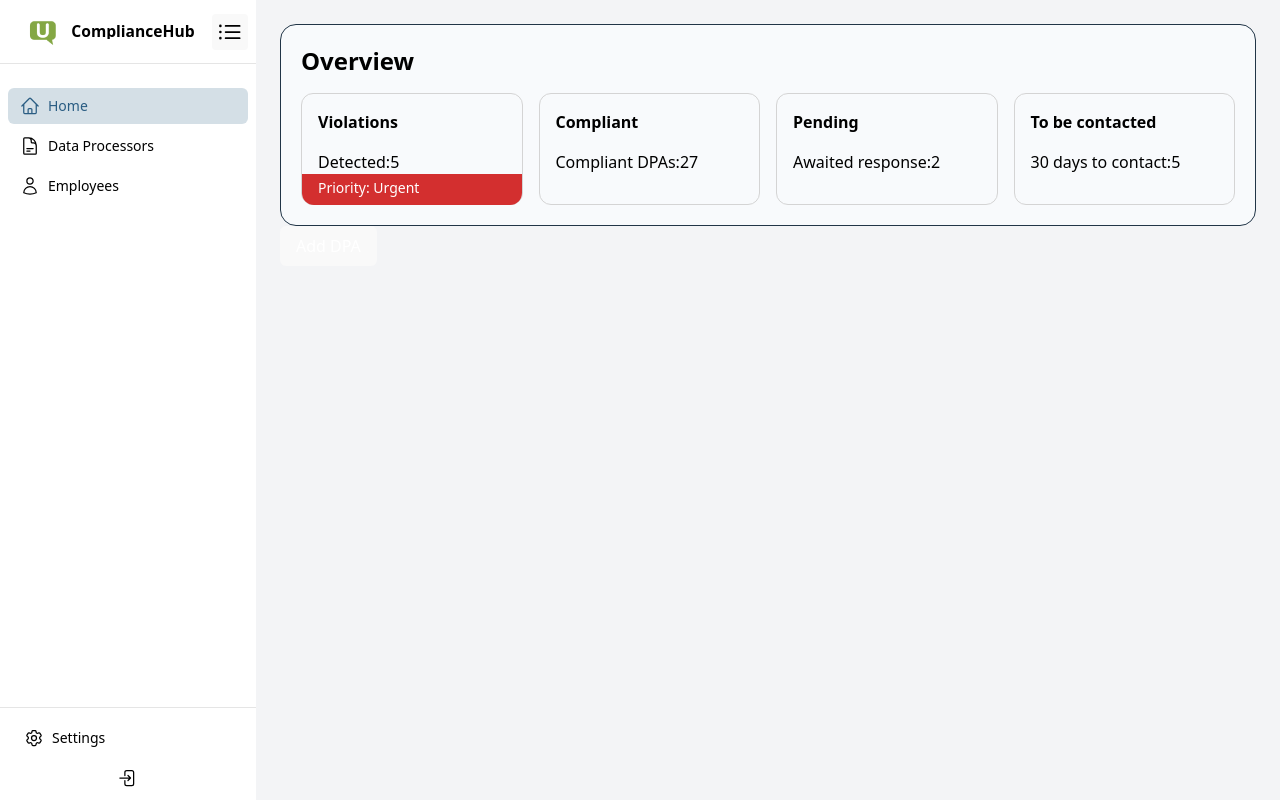
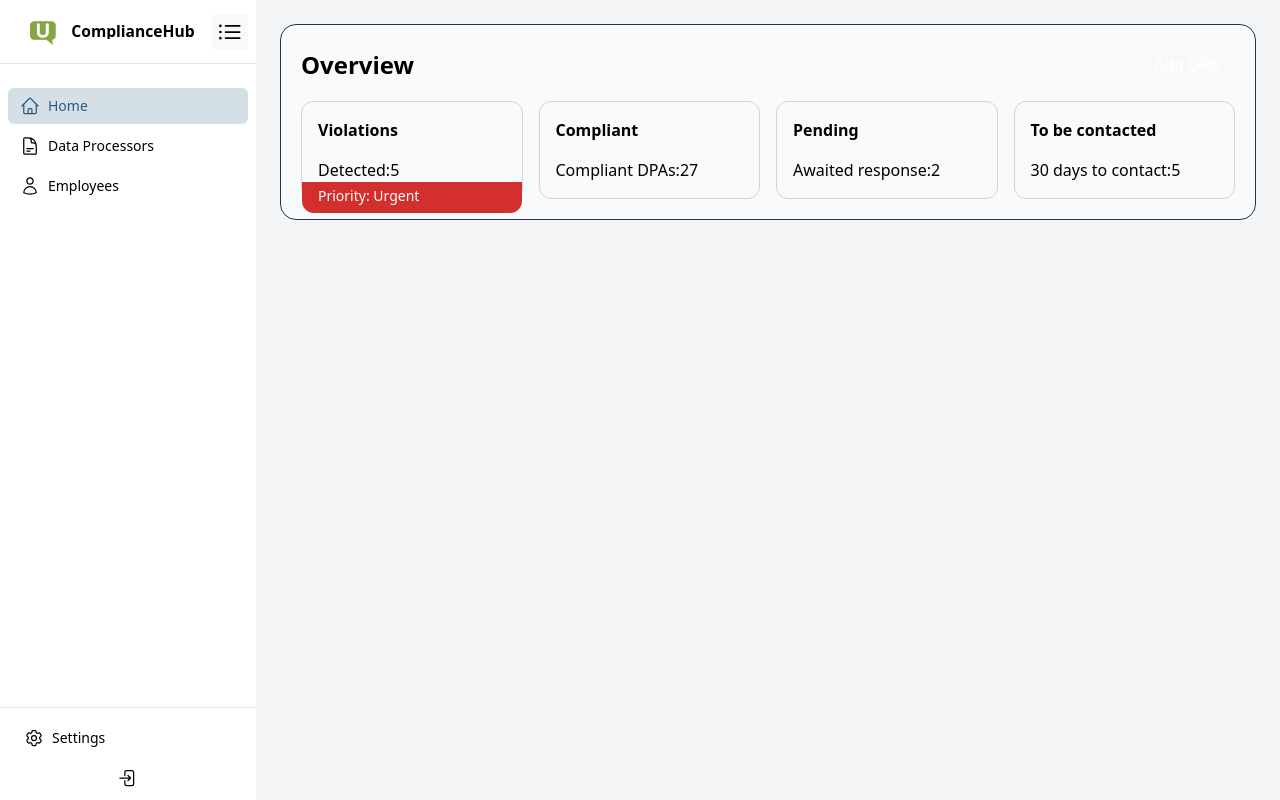
Before and after one commit to asbjorngosvig/p3_compliance_hub, a React (Vite) app in the folder frontend/: page / in a window 1280 px wide. Built offline with nearby package versions, Linux system fonts and the light colour scheme.

Commit message:
-adjusting parent div -Better response -Moved add dpa button TODO: violation bar needs readjustment

```diff
--- a/frontend/src/app/AppLayout.tsx
+++ b/frontend/src/app/AppLayout.tsx
@@ -13,15 +13,15 @@ export default function AppLayout() {
 
     return (
         // Parent flex container: Sidebar is a sibling (left column), main fills remaining space
-        <div className="min-h-screen flex bg-gray-100">
+        <div className="flex min-h-screen w-screen overflow-hidden bg-gray-100">
             <Sidebar
                 isCollapsed={isSidebarCollapsed}
                 toggle={() => setIsSidebarCollapsed((v) => !v)}
             />
 
-            <main className="flex-1 transition-all p-6">
+            <main className="flex-1 min-w-0 overflow-hidden p-6 transition-all">
                 {/* Use the available width — don't center-limit this wrapper unless you intend to */}
-                <div className="w-full">
+                <div className="">
                     <Outlet />
                 </div>
             </main>
--- a/frontend/src/features/dashboard/Dashboard.tsx
+++ b/frontend/src/features/dashboard/Dashboard.tsx
@@ -1,12 +1,12 @@
 import {OverviewHeader} from '../../shared/components/OverviewHeader.tsx';
-import {Button} from '../../shared/components/Buttons.tsx'
+
 
 export function Dashboard() {
 
     return (
         <div>
             <OverviewHeader></OverviewHeader>
-            <Button to="/adddpa" variant="green">Add DPA</Button>
+
         </div>
     );
 }
--- a/frontend/src/shared/components/OverviewCard.tsx
+++ b/frontend/src/shared/components/OverviewCard.tsx
@@ -21,15 +21,16 @@ export function OverviewCard({
                 <div className="border rounded-xl p-4 w-full h-28 bg-slate-50 text-neutral-300">
 
             */}
-            <div className="border rounded-xl p-4 w-full h-28 bg-slate-50 text-neutral-300">
-                <div className="text-black">
-                    <div className={"justify-items-start font-semibold"}><h3>{title} </h3> </div>
+            <div className="border rounded-xl p-4 w-full bg-slate-50 text-neutral-300">
+
+            <div className="text-black">
+                    <div className={"justify-items-start font-semibold "}><p>{title} </p> </div>
                     <div className={"justify-items-start row pb-0 pt-4 "}><p>{description}<span>{numberCount}</span></p></div>
                     {violationStatus && (
                         /*<div className={" justify-items-start bg-[#D32F2F] text-white py-3 text-sm rounded-b-xl p-4 w-64"}>*/
                         <div className=" justify-items-start bg-[#D32F2F] text-white py-1.75 text-sm rounded-b-xl pt-1 px-4 -mx-4 -mb-10">
-                            <p>{priority && <p>Priority: {priority}</p>}
-                            </p>
+                            {priority && <p>Priority: {priority}</p>}
+
                         </div>
                     )}
 
--- a/frontend/src/shared/components/OverviewHeader.tsx
+++ b/frontend/src/shared/components/OverviewHeader.tsx
@@ -1,5 +1,7 @@
 import {OverviewCards} from './OverviewCards.tsx';
 import type {priorityStatus} from './OverviewCard.tsx';
+import {Button} from './Buttons.tsx'
+
 
 export function OverviewHeader() {
     const cardsData: {
@@ -16,8 +18,12 @@ export function OverviewHeader() {
     ];
 
     return (
-        <div className="bg-slate-50 p-5 border rounded-2xl w-full">
-            <p className="text-black text-2xl font-semibold pb-4">Overview</p>
+        <div className="bg-slate-50 p-5 border rounded-2xl w-full ">
+            <div className="flex items-center justify-between pb-4">
+                <p className="text-black text-2xl font-semibold">Overview</p>
+                <Button to="/adddpa" variant="green">Add DPA</Button>
+            </div>
+
             <OverviewCards cards={cardsData} />
         </div>
     );
--- a/frontend/src/shared/styles/App.css
+++ b/frontend/src/shared/styles/App.css
@@ -6,42 +6,5 @@
 
 #root {
 
-  margin: 0 auto;
 
 }
-
-.logo {
-  height: 6em;
-  padding: 1.5em;
-  will-change: filter;
-  transition: filter 300ms;
-}
-.logo:hover {
-  filter: drop-shadow(0 0 2em #646cffaa);
-}
-.logo.react:hover {
-  filter: drop-shadow(0 0 2em #61dafbaa);
-}
-
-@keyframes logo-spin {
-  from {
-    transform: rotate(0deg);
-  }
-  to {
-    transform: rotate(360deg);
-  }
-}
-
-@media (prefers-reduced-motion: no-preference) {
-  a:nth-of-type(2) .logo {
-    animation: logo-spin infinite 20s linear;
-  }
-}
-
-.card {
-  padding: 2em;
-}
-
-.read-the-docs {
-  color: #888;
-}
```
